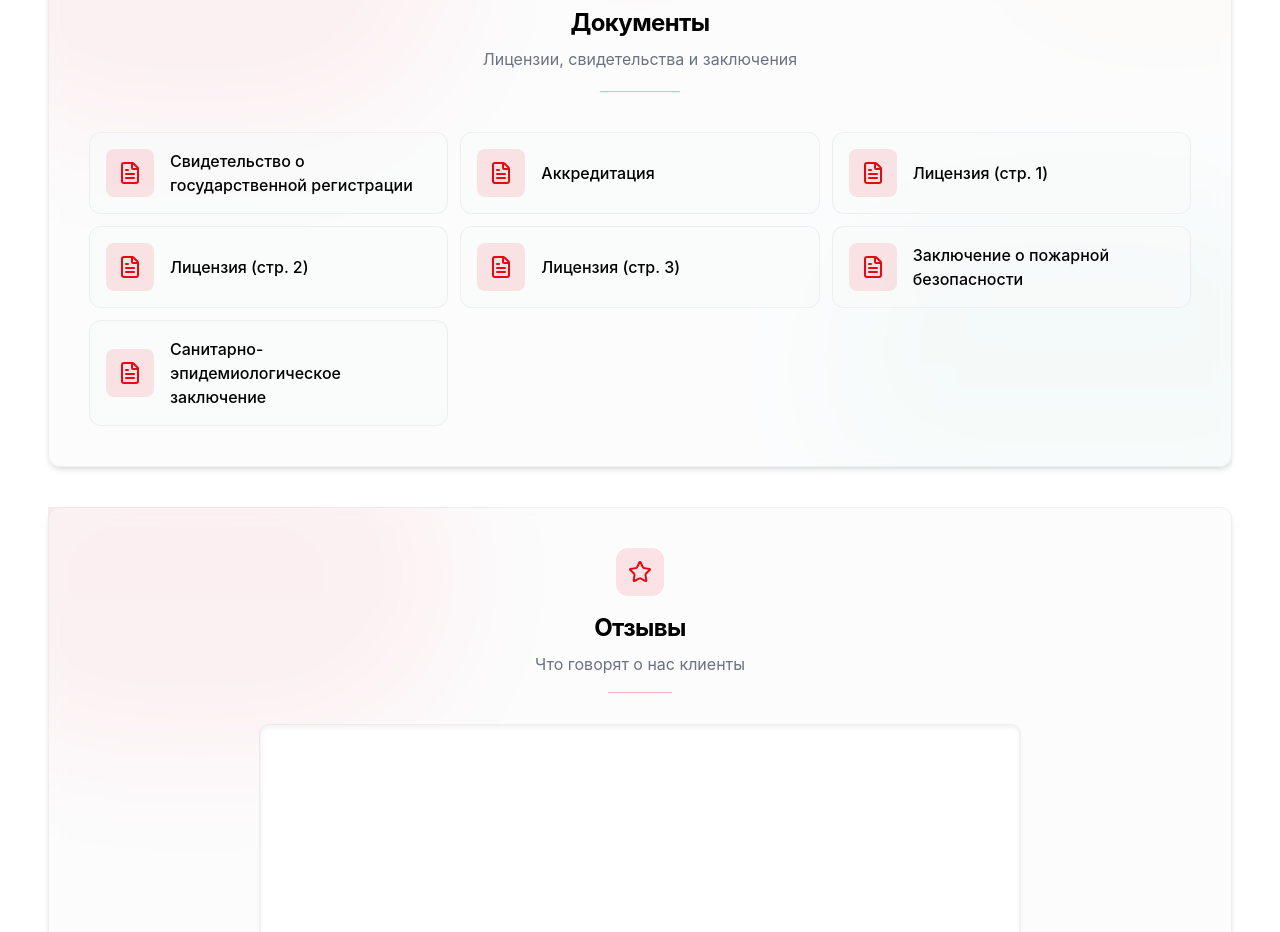
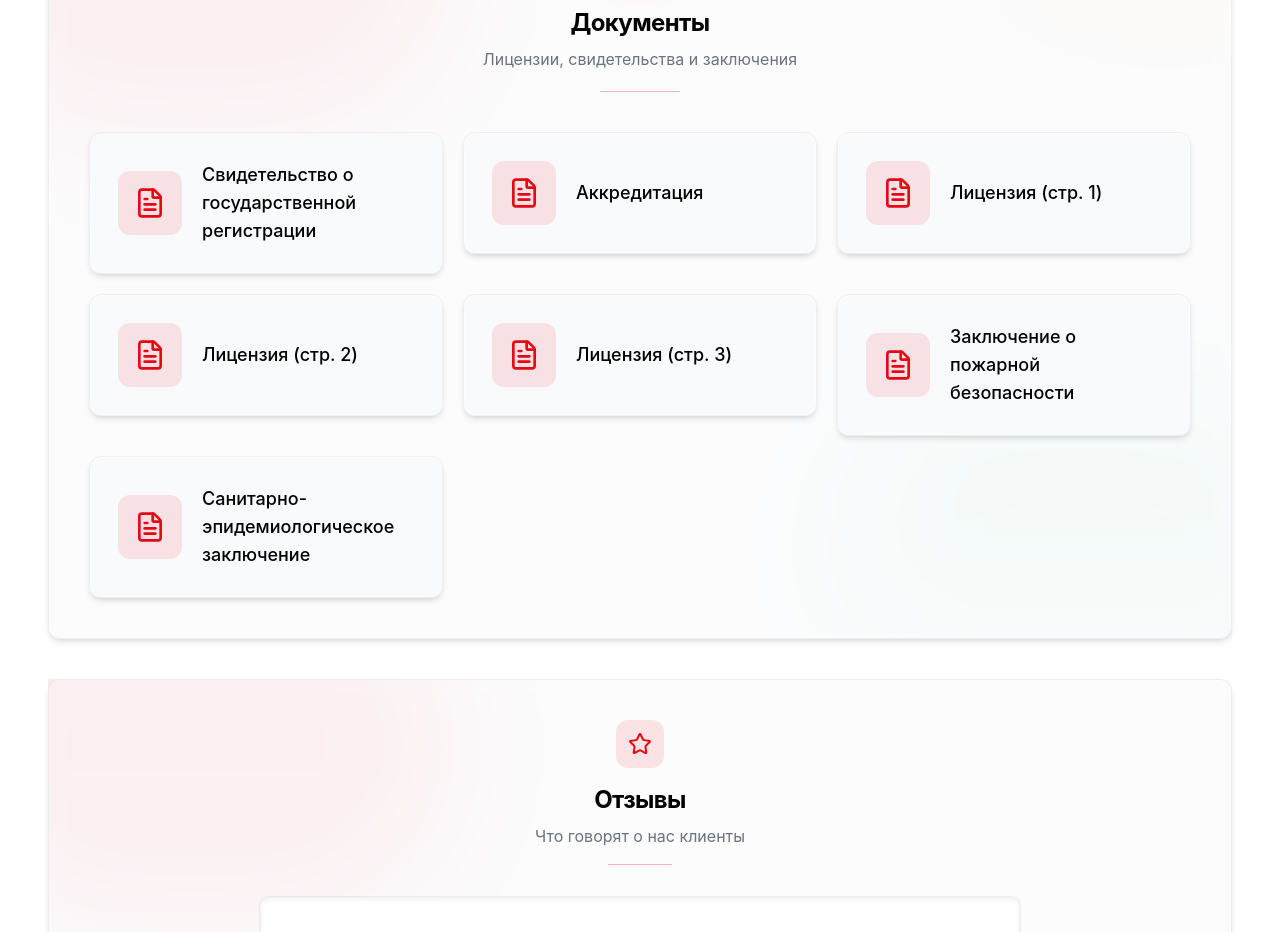
Before and after one commit to art-goryanskiy/front-new, a Next.js app: page /contacts in a window 1280 px wide. Shown: the part 1420-2352 px from the top of the page. Built offline with nearby package versions, Linux system fonts and the light colour scheme; no server answers.

Commit message:
feat(contacts): MagicCard (21st.dev) для документов, увеличенные карточки и градиент за курсором
Co-authored-by: Cursor <cursoragent@cursor.com>

```diff
--- a/src/app/contacts/contacts-documents.tsx
+++ b/src/app/contacts/contacts-documents.tsx
@@ -6,6 +6,7 @@ import { motion } from "framer-motion";
 import { FileCheck, FileText } from "lucide-react";
 import { BlurGlowBackground } from "@/shared/ui/blur-glow-background/blur-glow-background";
 import { Surface } from "@/shared/ui/surface/surface";
+import { MagicCard } from "@/components/ui/magic-card";
 import {
   Dialog,
   DialogContent,
@@ -61,56 +62,55 @@ export function ContactsDocuments() {
             <div className="mx-auto mt-5 h-px w-20 rounded-full bg-primary/30" />
           </header>
 
-          <div className="grid gap-3 sm:grid-cols-2 lg:grid-cols-3">
+          <div className="grid gap-5 sm:grid-cols-2 lg:grid-cols-3">
             {CONTACT_DOCUMENTS.map((doc, index) => (
               <motion.div
                 key={doc.href}
-                initial={{ opacity: 0, y: 8 }}
+                initial={{ opacity: 0, y: 12 }}
                 whileInView={{ opacity: 1, y: 0 }}
                 viewport={{ once: true, margin: "-24px" }}
-                transition={{ duration: 0.35, delay: index * 0.04 }}
+                transition={{ duration: 0.4, delay: index * 0.05 }}
+                className="min-w-0"
+              >
+                <MagicCard
+                  gradientSize={280}
+                  gradientFrom="hsl(var(--primary) / 0.4)"
+                  gradientTo="hsl(var(--primary) / 0.08)"
+                  gradientColor="hsl(var(--primary) / 0.12)"
+                  gradientOpacity={0.7}
+                  className="border border-border/60 shadow-md transition-shadow duration-300 hover:shadow-xl"
                 >
                   <motion.button
                     type="button"
                     onClick={() => openLightbox(doc.href, doc.title)}
                     className={cn(
-                    "group relative flex w-full items-center gap-4 overflow-hidden rounded-2xl border border-border/60 bg-card/60 p-4 text-left",
-                    "focus-visible:outline-none focus-visible:ring-2 focus-visible:ring-ring focus-visible:ring-offset-2 focus-visible:ring-offset-background"
+                      "group/card relative flex w-full items-center gap-5 overflow-hidden p-6 text-left sm:p-7",
+                      "focus-visible:outline-none focus-visible:ring-2 focus-visible:ring-ring focus-visible:ring-offset-2 focus-visible:ring-offset-background rounded-2xl"
                     )}
                     whileHover={{
-                    y: -6,
-                    scale: 1.02,
+                      y: -4,
                       transition: {
                         type: "spring",
-                      stiffness: 400,
-                      damping: 25,
+                        stiffness: 380,
+                        damping: 22,
                       },
                     }}
-                  whileTap={{ scale: 0.98 }}
+                    whileTap={{ scale: 0.99 }}
                     initial={false}
                   >
                     {/* Блик при наведении */}
                     <span
-                    className="pointer-events-none absolute inset-0 z-0 -translate-x-full bg-linear-to-r from-transparent via-white/15 to-transparent transition-transform duration-700 ease-out group-hover:translate-x-full"
+                      className="pointer-events-none absolute inset-0 z-0 -translate-x-full bg-linear-to-r from-transparent via-white/10 to-transparent transition-transform duration-700 ease-out group-hover/card:translate-x-full"
                       aria-hidden
                     />
-                  {/* Подсветка по границе */}
-                  <span
-                    className="pointer-events-none absolute inset-0 z-0 rounded-2xl opacity-0 shadow-[0_0_0_1px_hsl(var(--primary)/0.2),0_12px_40px_-8px_hsl(var(--primary)/0.25)] transition-opacity duration-300 group-hover:opacity-100"
-                    aria-hidden
-                  />
-                  <span className="relative z-10 flex h-12 w-12 shrink-0 items-center justify-center rounded-xl bg-primary/10 text-primary transition-colors duration-300 group-hover:bg-primary/20 group-hover:text-primary">
-                    <motion.span
-                      transition={{ type: "spring", stiffness: 400, damping: 20 }}
-                      whileHover={{ rotate: 5, scale: 1.08 }}
-                    >
-                      <FileText className="h-6 w-6" aria-hidden />
-                    </motion.span>
+                    <span className="relative z-10 flex h-14 w-14 shrink-0 items-center justify-center rounded-2xl bg-primary/10 text-primary transition-colors duration-300 group-hover/card:bg-primary/15 sm:h-16 sm:w-16">
+                      <FileText className="h-7 w-7 sm:h-8 sm:w-8" aria-hidden />
                     </span>
-                  <span className="relative z-10 min-w-0 flex-1 text-sm font-medium text-foreground transition-colors duration-300 group-hover:text-foreground sm:text-base">
+                    <span className="relative z-10 min-w-0 flex-1 text-base font-medium text-foreground transition-colors duration-300 group-hover/card:text-foreground sm:text-lg">
                       {doc.title}
                     </span>
                   </motion.button>
+                </MagicCard>
               </motion.div>
             ))}
           </div>
--- /dev/null
+++ b/src/components/ui/magic-card.tsx
@@ -0,0 +1,93 @@
+"use client";
+
+import React, { useCallback, useEffect } from "react";
+import { motion, useMotionTemplate, useMotionValue } from "framer-motion";
+import { cn } from "@/lib/utils";
+
+export interface MagicCardProps extends React.HTMLAttributes<HTMLDivElement> {
+  gradientSize?: number;
+  gradientColor?: string;
+  gradientOpacity?: number;
+  gradientFrom?: string;
+  gradientTo?: string;
+}
+
+export function MagicCard({
+  children,
+  className,
+  gradientSize = 220,
+  gradientColor = "hsl(var(--muted-foreground) / 0.4)",
+  gradientOpacity = 0.6,
+  gradientFrom = "hsl(var(--primary) / 0.5)",
+  gradientTo = "hsl(var(--primary) / 0.15)",
+  ...props
+}: MagicCardProps) {
+  const mouseX = useMotionValue(-gradientSize);
+  const mouseY = useMotionValue(-gradientSize);
+
+  const reset = useCallback(() => {
+    mouseX.set(-gradientSize);
+    mouseY.set(-gradientSize);
+  }, [gradientSize, mouseX, mouseY]);
+
+  const handlePointerMove = useCallback(
+    (e: React.PointerEvent<HTMLDivElement>) => {
+      const rect = e.currentTarget.getBoundingClientRect();
+      mouseX.set(e.clientX - rect.left);
+      mouseY.set(e.clientY - rect.top);
+    },
+    [mouseX, mouseY]
+  );
+
+  useEffect(() => {
+    reset();
+  }, [reset]);
+
+  useEffect(() => {
+    const handleGlobalPointerOut = (e: PointerEvent) => {
+      if (!e.relatedTarget) reset();
+    };
+    const handleVisibility = () => {
+      if (document.visibilityState !== "visible") reset();
+    };
+    window.addEventListener("pointerout", handleGlobalPointerOut);
+    window.addEventListener("blur", reset);
+    document.addEventListener("visibilitychange", handleVisibility);
+    return () => {
+      window.removeEventListener("pointerout", handleGlobalPointerOut);
+      window.removeEventListener("blur", reset);
+      document.removeEventListener("visibilitychange", handleVisibility);
+    };
+  }, [reset]);
+
+  const borderGradient = useMotionTemplate`radial-gradient(${gradientSize}px circle at ${mouseX}px ${mouseY}px, ${gradientFrom}, ${gradientTo}, var(--border) 100%)`;
+  const innerGlow = useMotionTemplate`radial-gradient(${gradientSize}px circle at ${mouseX}px ${mouseY}px, ${gradientColor}, transparent 100%)`;
+
+  return (
+    <div
+      role="presentation"
+      className={cn("group relative overflow-hidden rounded-2xl", className)}
+      onPointerMove={handlePointerMove}
+      onPointerLeave={reset}
+      onPointerEnter={reset}
+      {...props}
+    >
+      {/* Градиент по границе (следует за курсором) */}
+      <motion.div
+        className="pointer-events-none absolute inset-0 rounded-2xl opacity-0 transition-opacity duration-300 group-hover:opacity-100"
+        style={{ background: borderGradient }}
+      />
+      {/* Внутренний фон карточки */}
+      <div className="absolute inset-px rounded-[inherit] bg-card" />
+      {/* Внутреннее свечение под курсором */}
+      <motion.div
+        className="pointer-events-none absolute inset-px rounded-[inherit] opacity-0 transition-opacity duration-300 group-hover:opacity-100"
+        style={{
+          background: innerGlow,
+          opacity: gradientOpacity,
+        }}
+      />
+      <div className="relative">{children}</div>
+    </div>
+  );
+}
```
Lines whose indentation alone changed are shown as unchanged.
